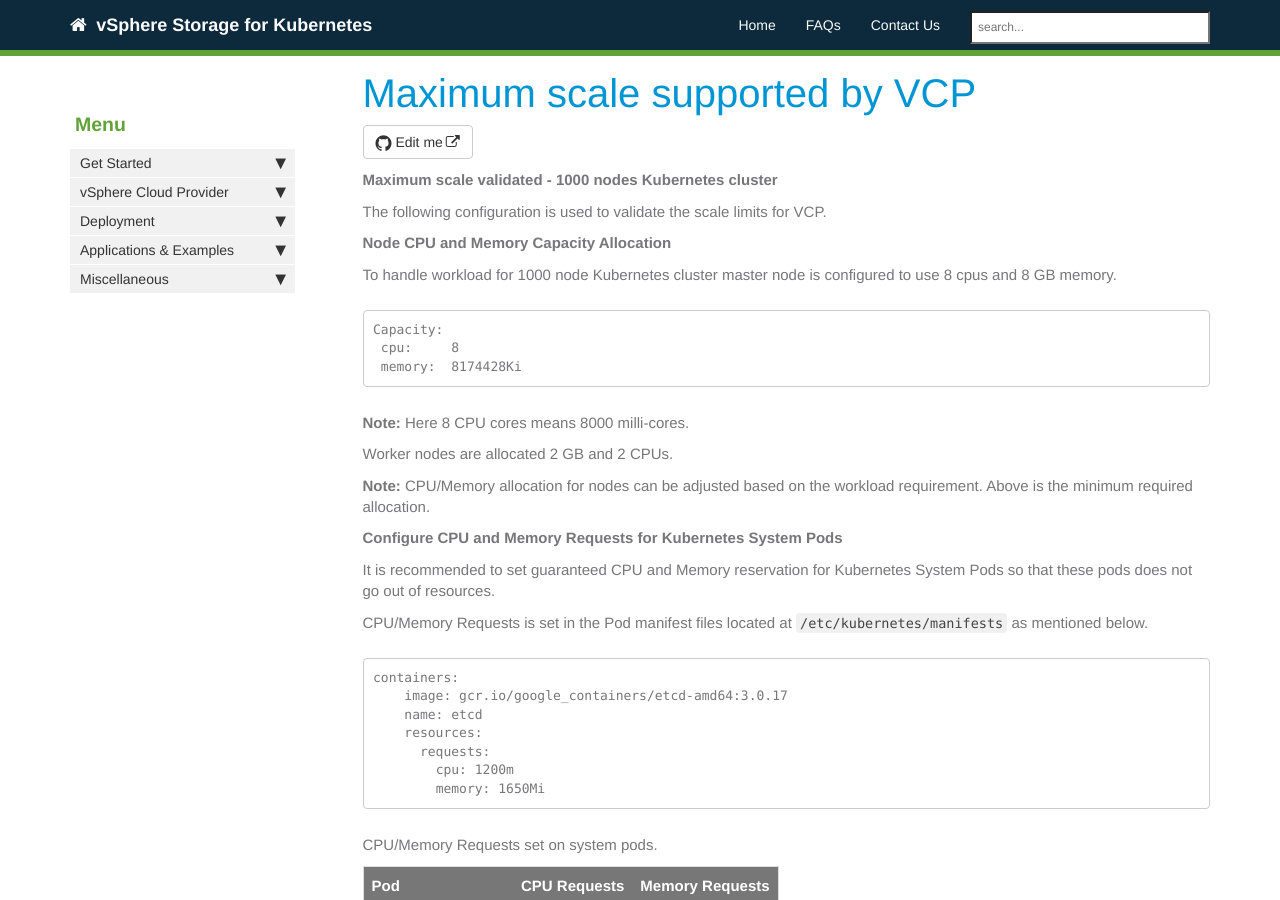
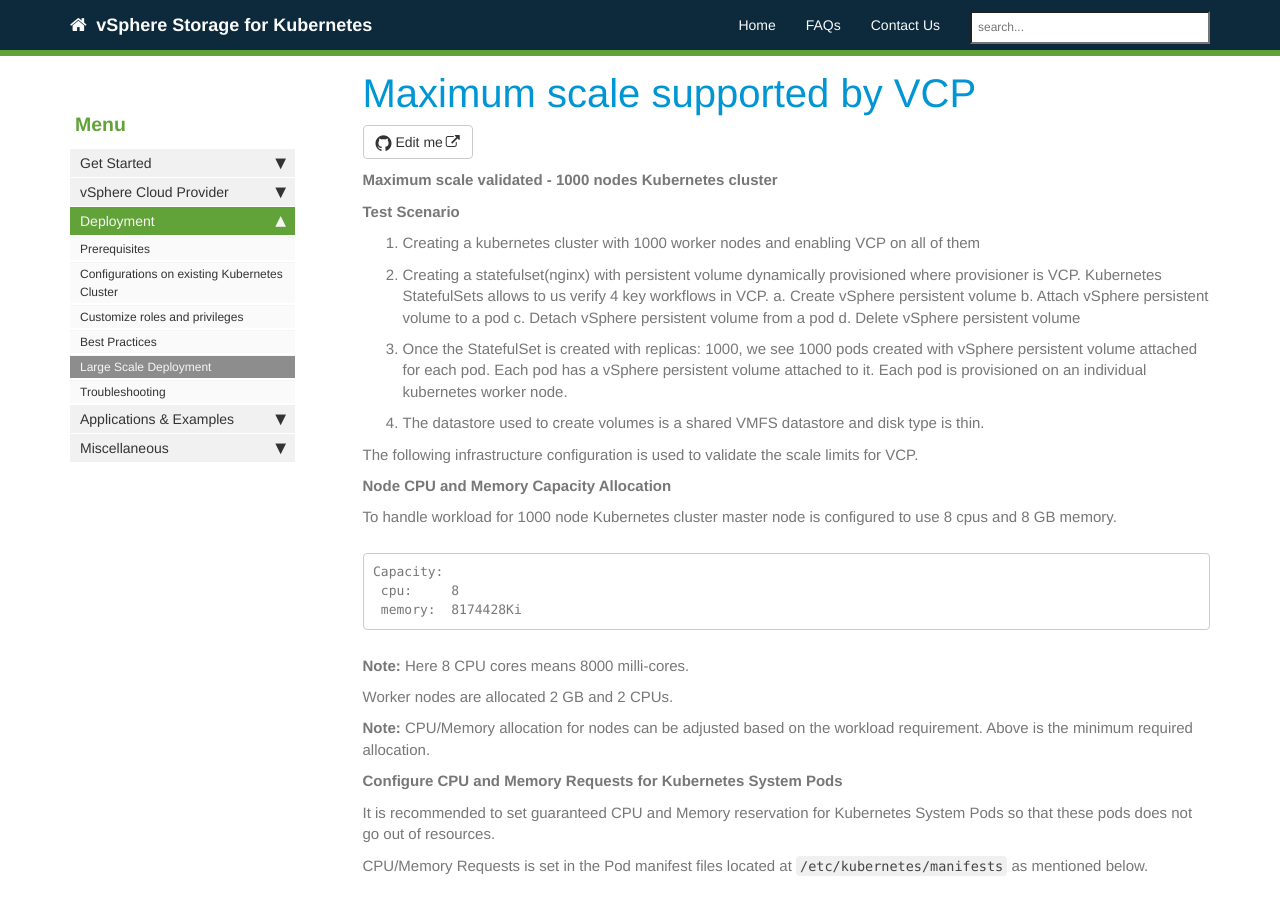
Before and after one commit to vmware-archive/vsphere-storage-for-kubernetes, a Jekyll site: the page built from documentation/largescaledeployment.md, in a window 1280 px wide and 900 px high. Built offline with Jekyll 4.4.1, drawn with Linux system fonts in a browser that asks for light colours; nearby versions of some CDN libraries; our own code applies the rules of GitHub Pages for plain Markdown files; comment, search, counter and statistics services are not loaded.

Commit message:
Scale test scenario update. Indicating Large Scale deployment page in sidebar

```diff
--- a/documentation/_data/sidebars/home_sidebar.yml
+++ b/documentation/_data/sidebars/home_sidebar.yml
@@ -55,6 +55,9 @@
       - title: Best Practices
         url: /bestpractices.html
         output: web
+      - title: Large Scale Deployment
+        url: /largescaledeployment.html
+        output: web
       - title: Troubleshooting
         url: /troubleshooting.html
         output: web
--- a/documentation/largescaledeployment.md
+++ b/documentation/largescaledeployment.md
@@ -3,7 +3,18 @@
 ---
 **Maximum scale validated - 1000 nodes Kubernetes cluster**
 
-The following configuration is used to validate the scale limits for VCP.
+**Test Scenario**
+1. Creating a kubernetes cluster with 1000 worker nodes and enabling VCP on all of them
+2. Creating a statefulset(nginx) with persistent volume dynamically provisioned where provisioner is VCP.
+   Kubernetes StatefulSets allows to us verify 4 key workflows in VCP.
+    a. Create vSphere persistent volume
+    b. Attach vSphere persistent volume to a pod
+    c. Detach  vSphere persistent volume from a pod
+    d. Delete vSphere persistent volume
+3. Once the StatefulSet is created with replicas: 1000,  we see 1000 pods created with vSphere persistent volume attached for each pod. Each pod has a vSphere persistent volume attached to it. Each pod is provisioned on an individual kubernetes worker node.
+4. The datastore used to create volumes is a shared VMFS datastore and disk type is thin.
+
+The following infrastructure configuration is used to validate the scale limits for VCP.
 
 **Node CPU and Memory Capacity Allocation**
 
```
